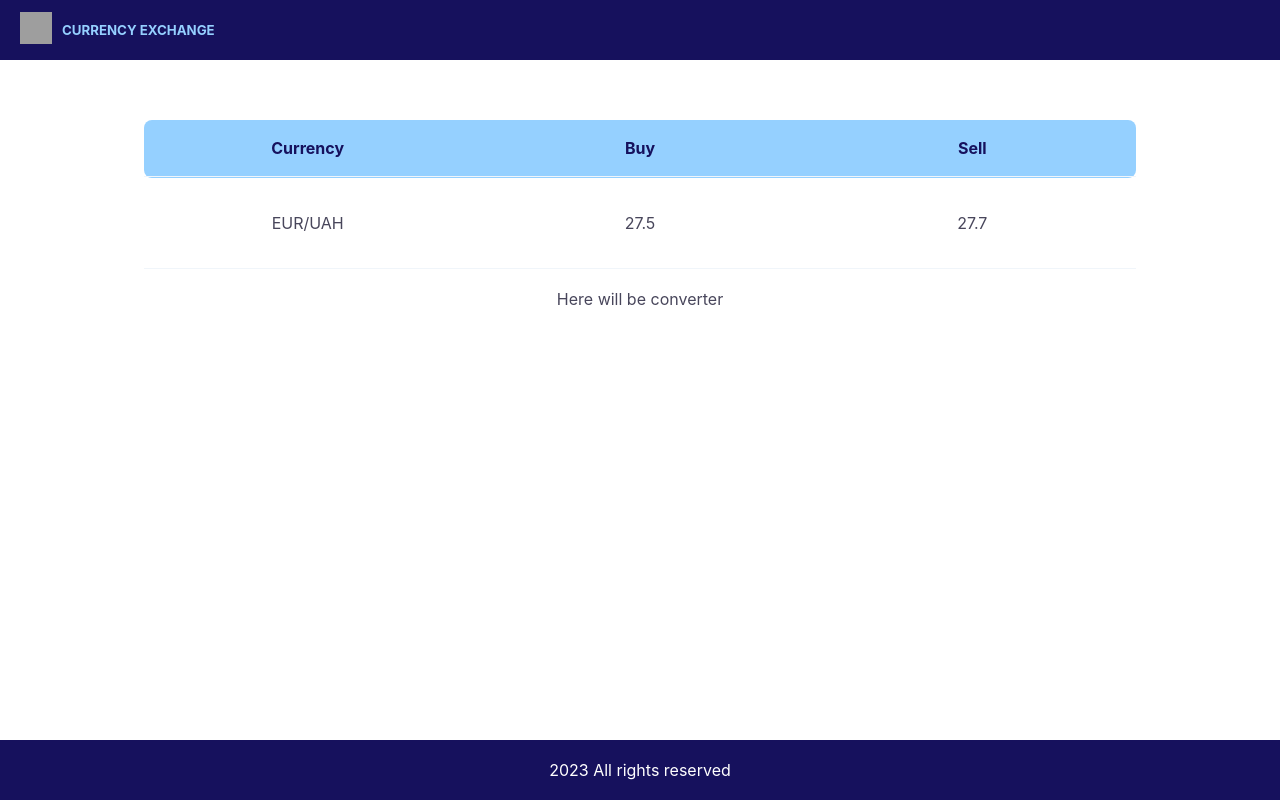
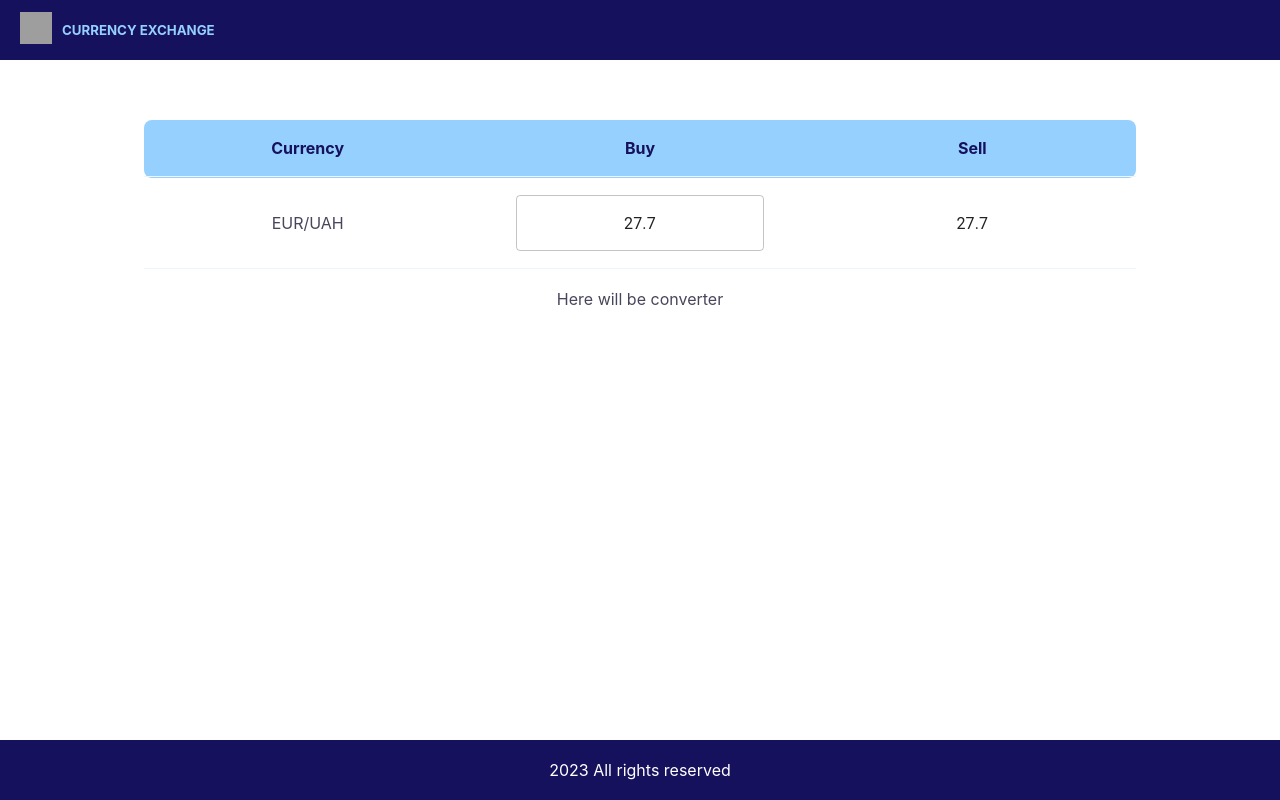
Before and after one commit to Irines/Test-task-currrency-converter, a React (Create React App) app: page / in a window 1280 px wide. Built offline with nearby package versions, Linux system fonts and the light colour scheme; grey boxes are pictures that could not be loaded.

Commit message:
MU input

```diff
--- a/package.json
+++ b/package.json
@@ -3,6 +3,10 @@
   "version": "0.1.0",
   "private": true,
   "dependencies": {
+    "@emotion/react": "^11.10.5",
+    "@emotion/styled": "^11.10.5",
+    "@mui/icons-material": "^5.11.9",
+    "@mui/material": "^5.11.9",
     "@testing-library/jest-dom": "^5.16.5",
     "@testing-library/react": "^13.4.0",
     "@testing-library/user-event": "^13.5.0",
--- a/src/components/CurrencyTable.tsx
+++ b/src/components/CurrencyTable.tsx
@@ -1,5 +1,6 @@
 import "../styles/currency-table.sass"
 import {ReactComponent as EditIcon} from "../assets/images/edit.svg";
+import { TextField } from "@mui/material";
 
 function CurrencyTable() {
     return (
@@ -17,13 +18,30 @@ function CurrencyTable() {
                     <div className="cell currency-col"><div>EUR/UAH</div></div>
                     <div className="cell">
                         <div className="cell__content">
-                            <p>27.5</p>
+                            {/* <p>27.5</p> */}
+                            <TextField
+                                fullWidth
+                                id="outlined-name"
+                                // label="Name"
+                                value={27.7}
+                                // onChange={handleChange}
+                            />
                             <EditIcon className="icon"/>
                         </div>
                     </div>
                     <div className="cell">
                         <div className="cell__content">
-                            <p>27.7</p>
+                            <TextField
+                                fullWidth
+                                id="outlined-name"
+                                // label="Name"
+                                value={27.7}
+                                // onChange={handleChange}
+                                sx={{border: 'none', "& fieldset": { border: 'none' }, }}
+                                // InputProps={{
+                                //         disableUnderline: true,
+                                // }}
+                            />
                             <EditIcon className="icon"/>
                         </div>
                     </div>
--- a/src/styles/currency-table.sass
+++ b/src/styles/currency-table.sass
@@ -32,6 +32,10 @@
         .cell
             width: 33%
             padding: 16px 0px
+            display: flex
+            align-content: center
+            align-items: center
+            justify-content: center
             &__content
                 border-radius: 8px
                 text-align: center
@@ -41,10 +45,19 @@
                 align-items: center
                 justify-content: space-around
                 position: relative
+                .MuiFormControl-root
+                    .MuiInputBase-root
+                        input
+                            text-align: center
+                            &:hover fieldset
+                                border: 1px solid grey
+
+                            &:hover
+                                background-color: $lighter-blue
                 .icon
                     display: none
                 &:hover
-                    background-color: $lighter-blue
+                    // background-color: $lighter-blue
                     .icon
                         display: unset
                         cursor: pointer
@@ -64,4 +77,4 @@
                 align-items: center
                 justify-content: space-around
                 &:hover
-                    background-color: $lighter-blue
+                    // background-color: $lighter-blue
```
Also changed, not shown: 1 other file (tests, documents, lock files or other folders).
